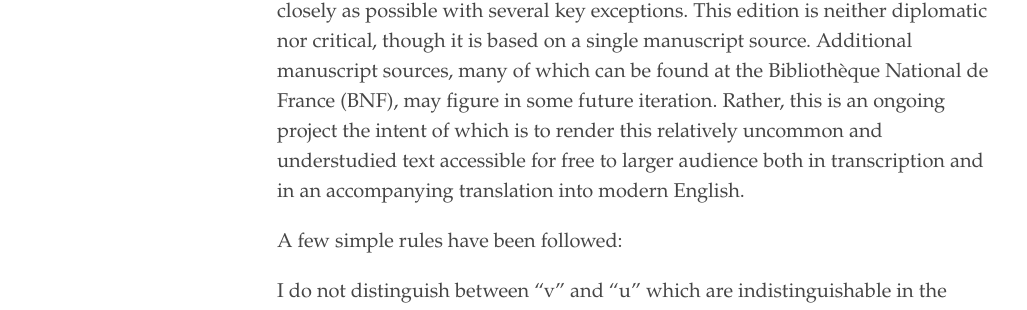
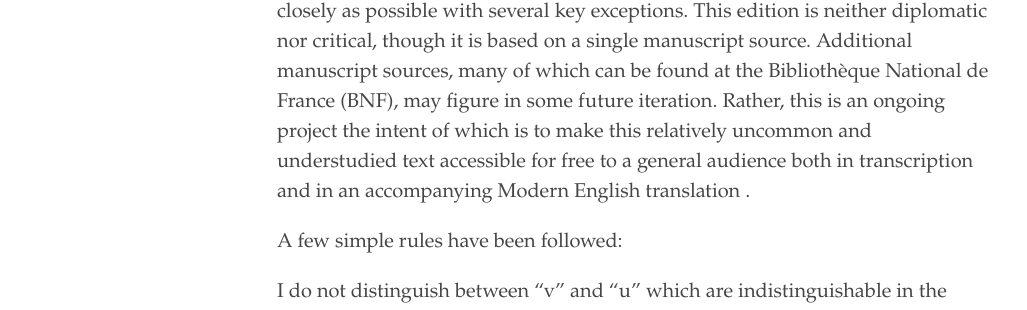
Before and after one commit to oldfrenchtexts/L-aiguillon-d-amour-divine, a Jekyll site: the page built from about.md, in a window 1280 px wide. Shown: the part 565-875 px from the top of the page, without its empty margins (3-1030 px from the left). Built offline with Jekyll 4.4.1, drawn with Linux system fonts in a browser that asks for light colours; some of the changed text lies outside the part shown.

Commit message:
Update about.md

```diff
--- a/about.md
+++ b/about.md
@@ -9,7 +9,7 @@
 
 ## Methodology
 
-In preparing this edition, I have sought to render the original orthography as closely as possible with several key exceptions. This edition is neither diplomatic nor critical, though it is based on a single manuscript source. Additional manuscript sources, many of which can be found at the Bibliothèque National de France (BNF), may figure in some future iteration. Rather, this is an ongoing project the intent of which is to render this relatively uncommon and understudied text accessible for free to larger audience both in transcription and in an accompanying translation into modern English.
+In preparing this edition, I have sought to render the original orthography as closely as possible with several key exceptions. This edition is neither diplomatic nor critical, though it is based on a single manuscript source. Additional manuscript sources, many of which can be found at the Bibliothèque National de France (BNF), may figure in some future iteration. Rather, this is an ongoing project the intent of which is to make this relatively uncommon and understudied text accessible for free to a general audience both in transcription and in an accompanying Modern English translation .
 
 A few simple rules have been followed:
 
```
